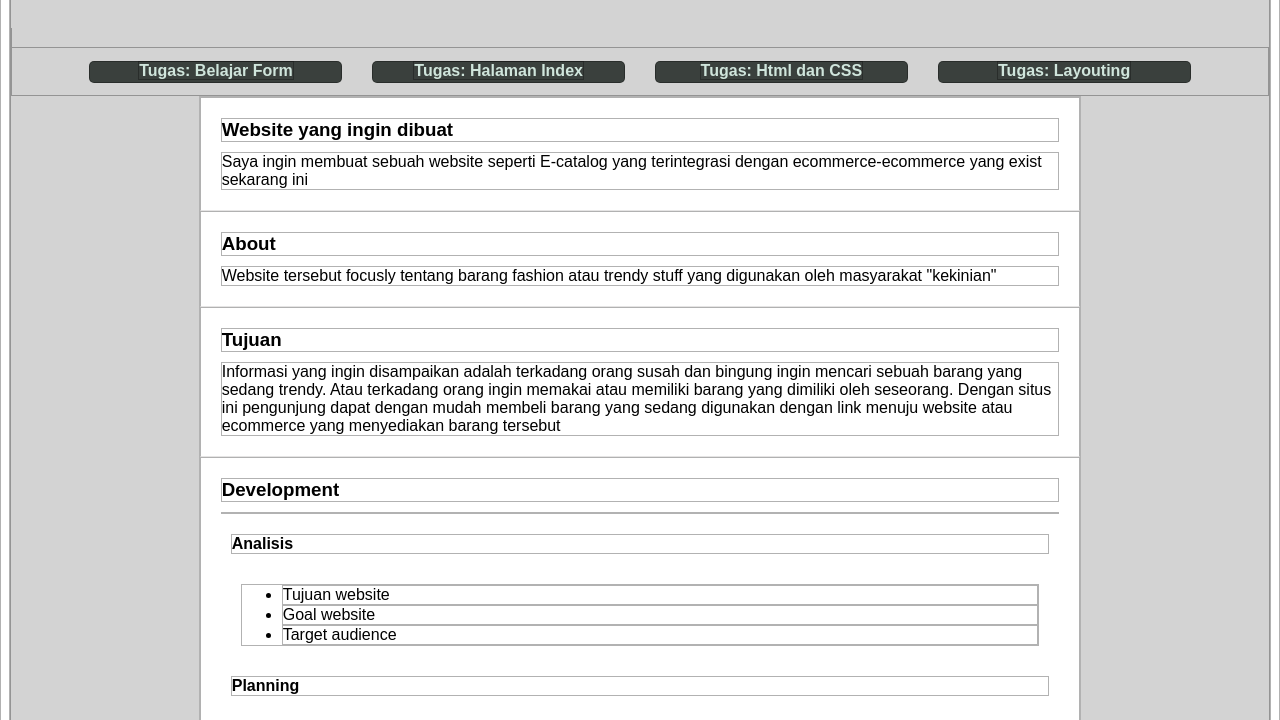
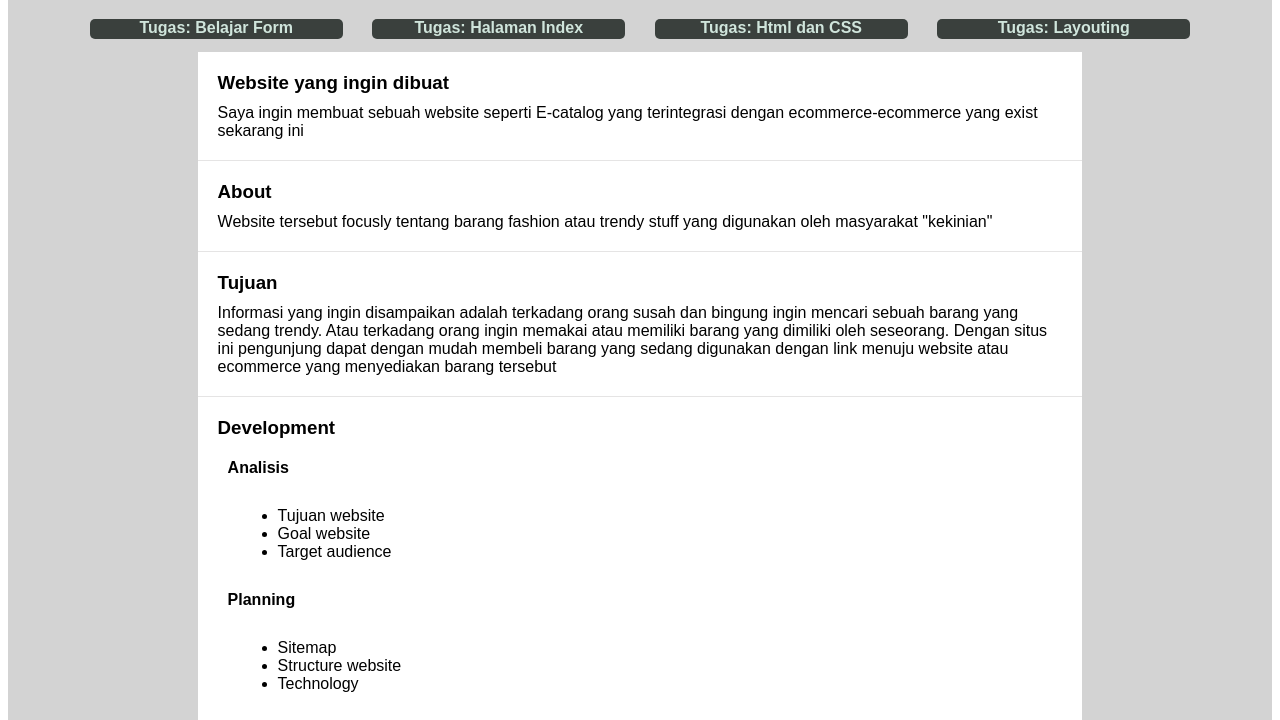
Before and after one commit to alfandash/alfandash.github.io, a plain HTML site: page index.html in a window 1280 px wide. Shown: the part 133-853 px from the top of the page. Drawn offline with Linux system fonts and the light colour scheme.

Commit message:
Update index.html and styel.css

```diff
--- a/style.css
+++ b/style.css
@@ -1,6 +1,6 @@
 * {
   font-family: "Slabo 27px", sans-serif;
-  border: 1px solid rgba(0, 0, 0, 0.3);
+  border: 0px solid rgba(0, 0, 0, 0.3);
 }
 
 
```
Also changed, not shown: index.html (line endings or trailing spaces).
